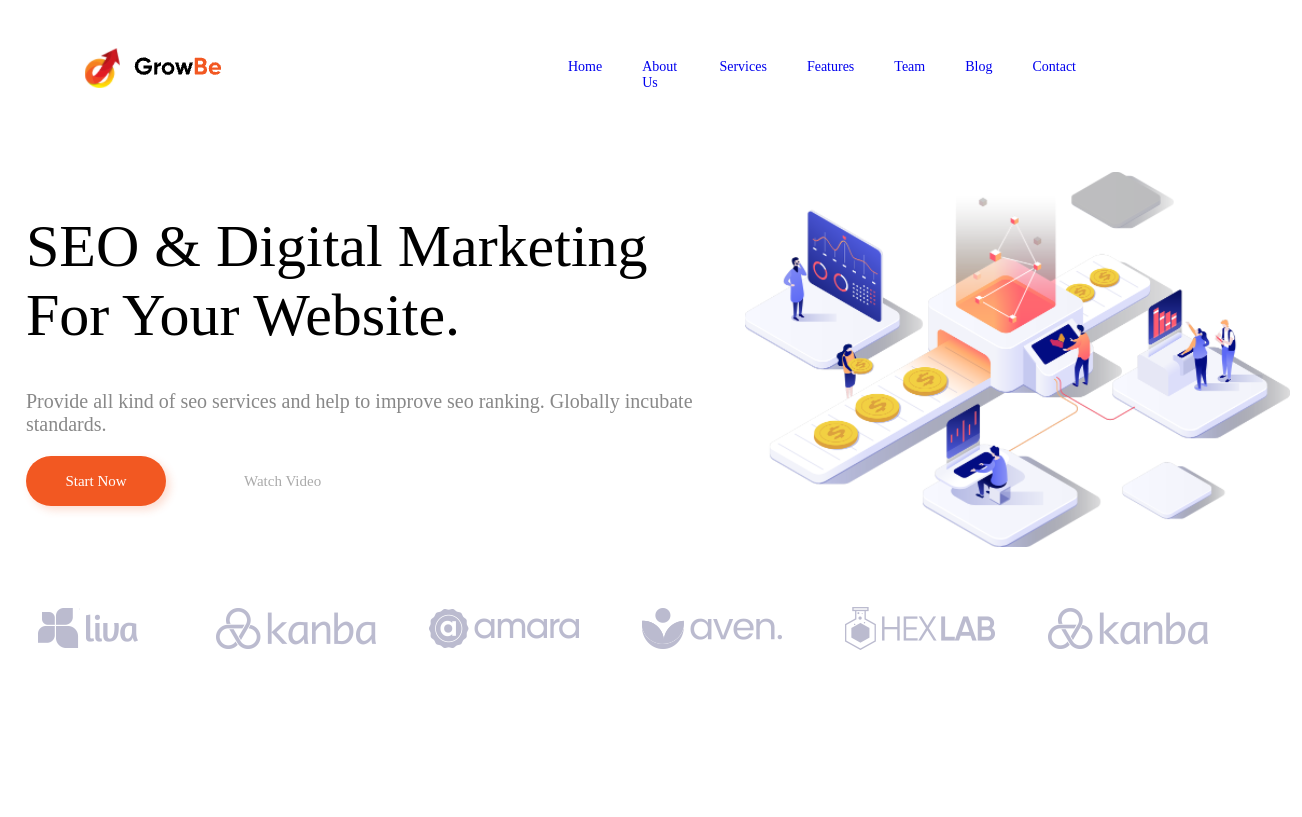
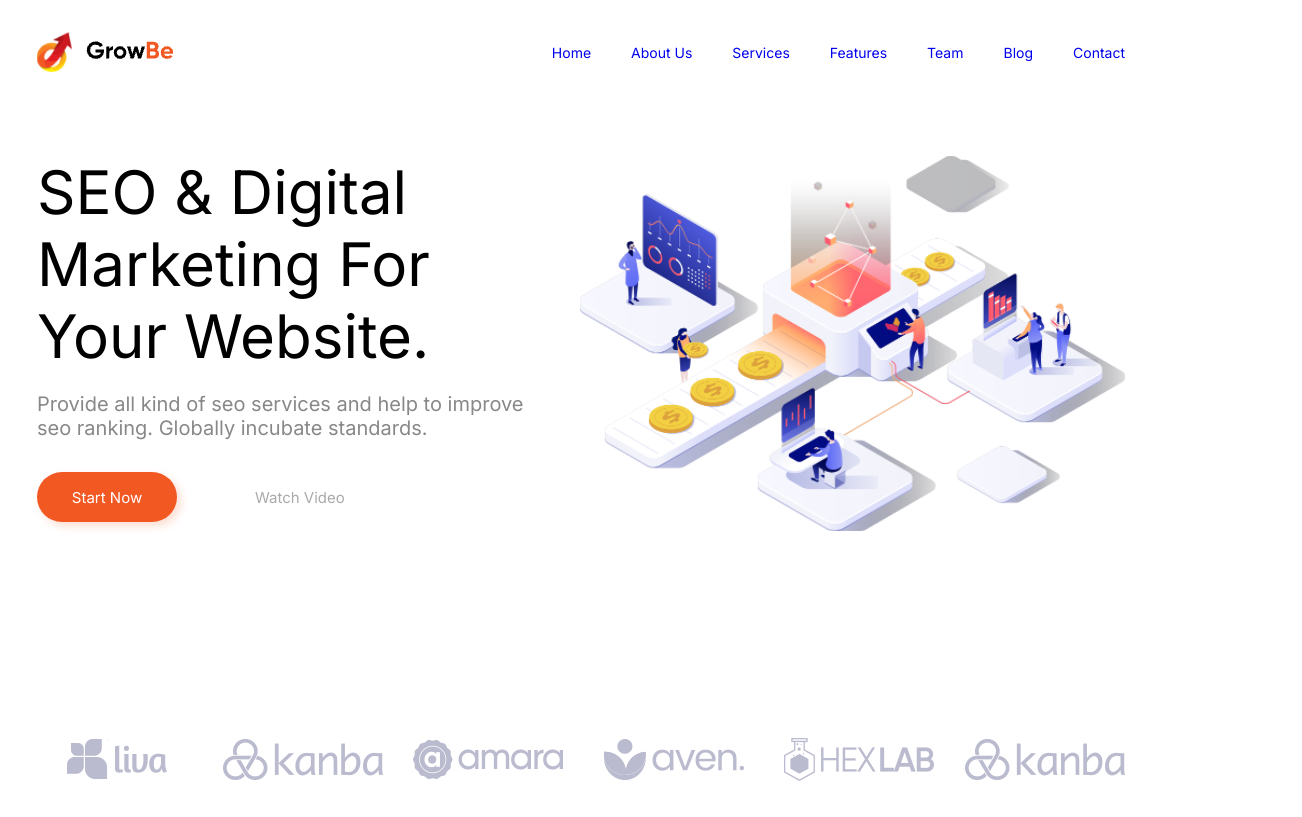
Before and after one commit to aleksandr-s86/html_hw5, a plain HTML site: page index.html in a window 1280 px wide. Shown: the whole page, 1302 px wide, since content can reach past the window. Drawn offline with Linux system fonts and the light colour scheme.

Commit message:
позиционирование часть1

```diff
--- a/index.html
+++ b/index.html
@@ -5,6 +5,9 @@
     <meta name="viewport" content="width=device-width, initial-scale=1.0">
     <title>Document</title>
     <link rel="stylesheet" href="style.css">
+    <link rel="preconnect" href="https://fonts.googleapis.com">
+    <link rel="preconnect" href="https://fonts.gstatic.com" crossorigin>
+    <link href="https://fonts.googleapis.com/css2?family=Inter:wght@100..900&display=swap" rel="stylesheet">
 </head>
 <body>
 
--- a/style.css
+++ b/style.css
@@ -1,60 +1,59 @@
-a{
+* {
+    margin: 0px;
     text-decoration: none;
+    font-family: Inter;
+    }
+
+    body{
+        padding: 32px 37px;
+        width: 85%;
+    }
+
+.header{
+    display: flex;
+    width: 100%;
+    justify-content: space-between;
+    margin: 0px 0px 84px;
 }
 
 .Grow_Be{
     width: 137px;
     height: 40px;;
     display: flex;
-    margin: 26px 337px 48px 59px;
+
 }
 
 .link{
-    font-family: Gilroy-Medium;
+    display: flex;
     font-size: 14px;
     font-weight: 400;
     line-height: -1px;
     letter-spacing: 0%;
-    text-align: left;
-    text-decoration: none;
-    display: inline-flex;
-
-}
-
-.header{
-    display: inline-flex;
-    margin: 14px 12px 21px 18px;
-   width: 100%;
+    align-self: center;
 }
 
 .menu{
-    display: inline-flex;
-    margin: 26px 200px 48px 0px;
-    padding: 11px 14px 12px 9px;
+    display: flex;
+    justify-content: end;
     gap: 40px;
 }
 
 .seo{
     color: rgb(0, 0, 0);
-    font-family: Gilroy-Bold;
     font-size: 60px;
     font-weight: 400;
     line-height: -1px;
     letter-spacing: 0%;
     text-align: left;
-
 }
 
 .Provide{
     color: rgb(136, 136, 136);
-    font-family: Gilroy-Medium;
     font-size: 20px;
     font-weight: 400;
     line-height: -1px;
     letter-spacing: 0%;
     text-align: left;
-
-
 }
 
 .start{
@@ -63,7 +62,6 @@ a{
     background: rgb(242, 88, 34);
     width: 140px;
     color: rgb(255, 255, 255);
-    font-family: Gilroy-Bold;
     font-size: 15px;
     font-weight: 400;
     line-height: -1px;
@@ -74,7 +72,6 @@ a{
 
 .watch{
     color: rgb(170, 170, 170);
-    font-family: Gilroy-Bold;
     font-size: 15px;
     font-weight: 400;
     line-height: -1px;
@@ -87,30 +84,37 @@ a{
 
 .top_buttons{
     display: flex;
-    width: 302px;
     height: 50px;
     left: 2013px;
     right: -1793px;
     top: 75px;
     bottom: 249px;
     gap: 72px;
+    margin: 12px 0px;
 
 }
 
 .top_logo{
-    display: inline-flex;
-    justify-content: center;
-    align-items: center ;
-    gap: 48px;
+    display: flex;
+    justify-content: space-between;
+    width: 100%;
 }
 
 .top_content{
     display: flex;
-    margin: 0px 27px 53px 18px;
+    justify-content: space-between;
     width: 100%;
+    gap: 30px;
+    margin: 0px 0px 200px;
 }
 
 
-.logo{
+.Logo{
     height: 50px;
 }
+
+.top_info{
+    display: flex;
+    flex-direction: column;
+    gap: 20px;
+}
```
